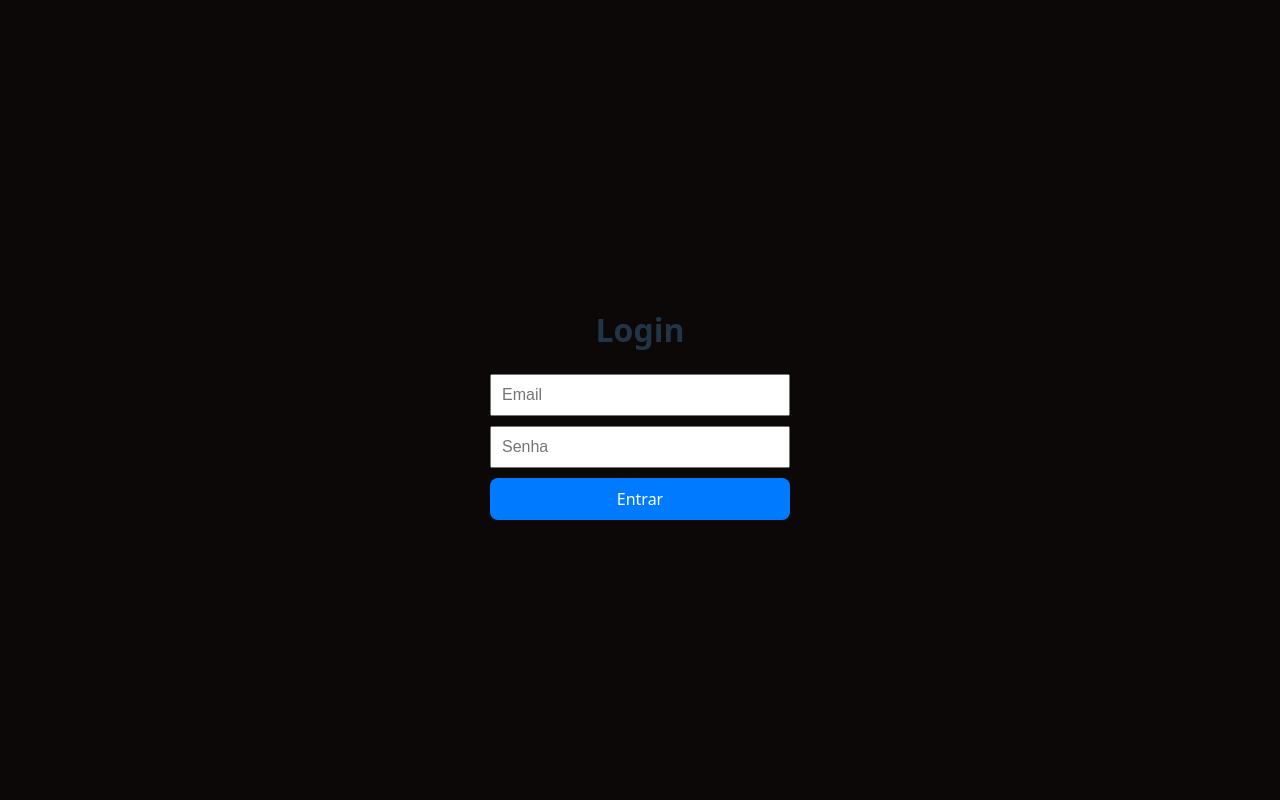
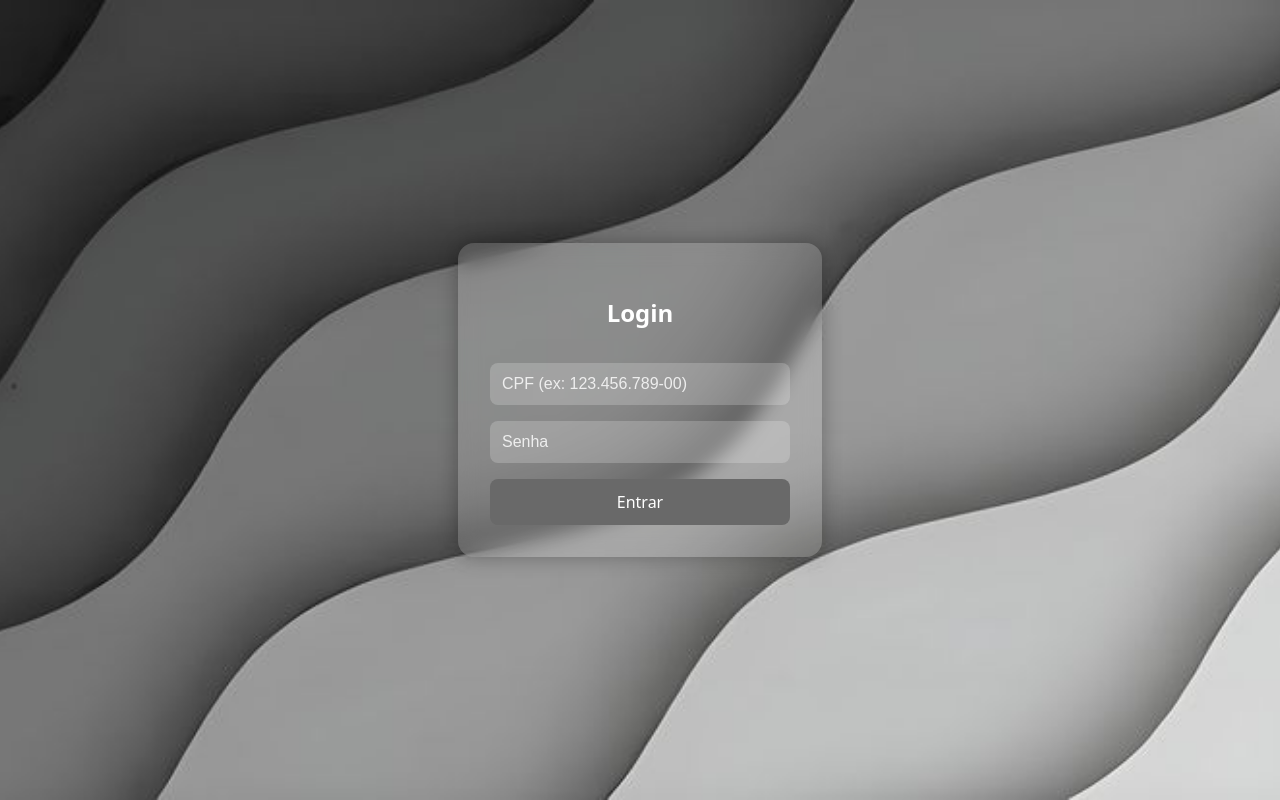
Before and after one commit to brunopaiva1/MDA, a React (Vite) app in the folder Front/agenda/: page / in a window 1280 px wide. Built offline with nearby package versions, Linux system fonts and the light colour scheme.

Commit message:
<feat>: add CSS with background behind

```diff
--- /dev/null
+++ b/Front/agenda/src/Login.css
@@ -0,0 +1,55 @@
+.login-container {
+  height: 100vh;
+  width: 100vw;
+  background-image: url('./assets/image.png');
+  background-size: cover;
+  background-position: center;
+  display: flex;
+  justify-content: center;
+  align-items: center;
+}
+
+.login-form {
+  background-color: rgba(255, 255, 255, 0.15);
+  backdrop-filter: blur(10px);
+  padding: 2rem;
+  border-radius: 1rem;
+  box-shadow: 0 0 20px rgba(0, 0, 0, 0.3);
+  display: flex;
+  flex-direction: column;
+  gap: 1rem;
+  width: 300px;
+  color: #fff;
+}
+
+.login-form h2 {
+  text-align: center;
+  margin-bottom: 1rem;
+}
+
+.login-form input {
+  padding: 0.75rem;
+  border: none;
+  border-radius: 0.5rem;
+  font-size: 1rem;
+  background-color: rgba(255, 255, 255, 0.2);
+  color: #fff;
+}
+
+.login-form input::placeholder {
+  color: #eee;
+}
+
+.login-form button {
+  padding: 0.75rem;
+  background-color: #696969;
+  color: white;
+  border: none;
+  border-radius: 0.5rem;
+  font-size: 1rem;
+  cursor: pointer;
+}
+
+.login-form button:hover {
+  background-color: #000000;
+}
--- a/Front/agenda/src/Login.jsx
+++ b/Front/agenda/src/Login.jsx
@@ -1,29 +1,28 @@
 import React, { useState } from 'react';
+import './Login.css';
 
 function Login() {
-  const [email, setEmail] = useState('');
+  const [cpf, setCpf] = useState('');
   const [senha, setSenha] = useState('');
 
   const handleSubmit = (e) => {
     e.preventDefault();
-
-    if (email === 'admin@example.com' && senha === '123456') {
+    if (cpf === '123.456.789-00' && senha === '123456') {
       alert('Login bem-sucedido!');
     } else {
-      alert('Email ou senha incorretos');
+      alert('CPF ou senha incorretos');
     }
   };
 
   return (
-    <div style={styles.container}>
-      <h2 style={styles.title}>Login</h2>
-      <form onSubmit={handleSubmit} style={styles.form}>
+    <div className="login-container">
+      <form className="login-form" onSubmit={handleSubmit}>
+        <h2>Login</h2>
         <input
-          type="email"
-          placeholder="Email"
-          value={email}
-          onChange={(e) => setEmail(e.target.value)}
-          style={styles.input}
+          type="text"
+          placeholder="CPF (ex: 123.456.789-00)"
+          value={cpf}
+          onChange={(e) => setCpf(e.target.value)}
           required
         />
         <input
@@ -31,47 +30,12 @@ function Login() {
           placeholder="Senha"
           value={senha}
           onChange={(e) => setSenha(e.target.value)}
-          style={styles.input}
           required
         />
-        <button type="submit" style={styles.button}>Entrar</button>
+        <button type="submit">Entrar</button>
       </form>
     </div>
   );
 }
 
-const styles = {
-  container: {
-    width: '100vw',
-    height: '100vh',
-    display: 'flex',
-    justifyContent: 'center',
-    alignItems: 'center',
-    backgroundColor: '#0c0808ff',
-    flexDirection: 'column'
-  },
-  title: {
-    marginBottom: 20,
-    fontSize: '2rem',
-  },
-  form: {
-    display: 'flex',
-    flexDirection: 'column',
-    gap: 10,
-    width: 300,
-  },
-  input: {
-    padding: 10,
-    fontSize: '1rem',
-  },
-  button: {
-    padding: 10,
-    fontSize: '1rem',
-    backgroundColor: '#007bff',
-    color: '#fff',
-    border: 'none',
-    cursor: 'pointer',
-  }
-};
-
 export default Login;
```
Also changed, not shown: Front/agenda/src/assets/image.png (added).
